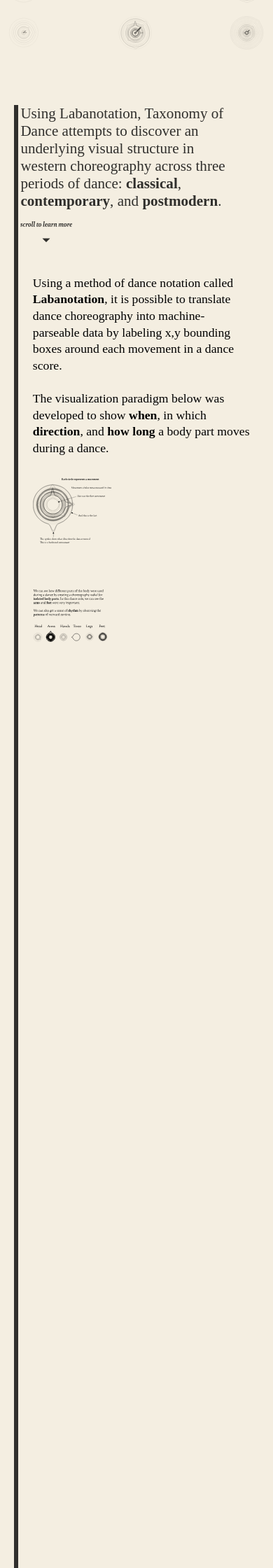
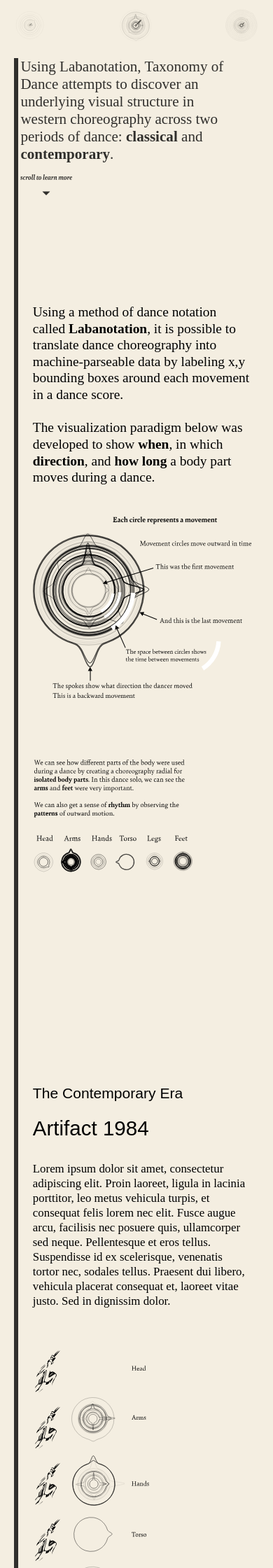
Before and after one commit to laurasher/taxonomy-of-dance, a Flask app: page / in a window 390 px wide. Shown: the part 560-2800 px from the top of the page at 70% size. Run offline with Flask 2, Linux system fonts and the light colour scheme; some libraries are stand-ins or nearby versions; some web fonts are replaced.

Commit message:
Overall styling.

```diff
--- a/templates/home.html
+++ b/templates/home.html
@@ -5,7 +5,7 @@
 	<style type="text/css">
 		:root {
 			--black-line-width: 6px;
-			--general-margin: 10%;
+			--general-margin: 8%;
 		}
 		.bely-display{
 			font-family: bely-display,sans-serif;
@@ -48,13 +48,12 @@
 			margin-right: 0px;
 		}
 		.left-margin{
-			margin-left: 10%;
+			margin-left: 12%;
 		}
 		.blade{
 			width: 100vw;
 			height: 90vh;
-			margin-bottom: 8vh;
-			/* min-height: 2000px; */
+			margin-bottom: 15vh;
 			border-top: black;
 			border-width: 0px;
 			border-left-width: 0px;
@@ -65,6 +64,7 @@
 		}
 		#title {
 			min-height: 0px !important;
+			height: 80vh;
 		}
 		#taxonomy-title {
 			padding-top: 8vh;
@@ -101,7 +101,7 @@
 		}
 		#intro-text{
 			width: 36vw;
-			font-size: 2.1vh !important;
+			font-size: 2.3vh !important;
 			line-height: 2.8vh !important;
 		}
 		#choreo-radial-explainer {
@@ -109,7 +109,7 @@
 			margin-top: var(--general-margin);
 		}
 		#choreo-radial-explainer-body {
-			width: 70%;
+			width: 80%;
 			margin-top: 40%;
 		}
 		.left-column {
@@ -155,6 +155,12 @@
 			margin-top: 0px;
 			margin-left: 12%;
 		}
+		.feature-spread-container {
+			width: 80%;
+			height: 90%;
+			margin-top: 0px;
+			margin-left: 12%;
+		}
 		.column-within-blade {
 			text-align: center;
 			padding: 2%;
@@ -175,10 +181,10 @@
 			grid-row: 1 / 3;
 		}
 		.desktop{
-			display:block;
+			display: block !important;
 		}
 		.mobile{
-			display:none;
+			display: none !important;
 		}
 		.play-button {
         	border-radius: 3px;
@@ -207,25 +213,49 @@
 			font-size: 3.5vh !important;
 			margin-top: 0px;
 		}
+		.era-title {
+			font-family: 'League', Fallback, sans-serif;
+			font-size: 2.5vh !important;
+			margin-top: 0px;
+		}
 		.feature-para {
 			width: 42vw;
 			font-size: 2vh !important;
 			line-height: 2.5vh !important;
 		}
-		@media (max-width: 1000px) and (min-width: 0px){
+		#artifact-feature-choreo-radials {
+			display: block;
+			width: 70vw;
+			margin-top: var(--general-margin);
+		}
+
+		/************ CAUTION: MOBILE STYLES ***************
+		****************************************************
+		***************************************************/
+		@media (max-width: 1040px) and (min-width: 0px){
 			.desktop{
-				display:none;
+				display: none !important;
 			}
 			.mobile{
-				display:block;
+				display: block !important;
 			}
 			.blade {
-				min-height: 2500px;
+				height: 82vh !important;
+				margin-top: 20vh !important;
+				margin-bottom: 20vh !important;
+			}
+			#modern-era-vis-spread {
+				min-height: 200vh;
+			}
+			#title {
+				height: 70vh !important;
+				margin-bottom: 10vh !important;
+				margin-top: 0 !important;
 			}
 			#taxonomy-title {
 				padding-top: .5vh;
 				height: 95vh;
-				width: 95vw;
+				width: 90vw;
 				background:
 				linear-gradient(black, black) right / var(--black-line-width) 25%;
 				background-repeat: no-repeat;
@@ -263,18 +293,42 @@
 				grid-row: 3;
 				grid-column: 1 / 3;
 			}
+			.left-column {
+				float: none;
+				width: 80vw;
+			}
 			.right-column {
 				float: none;
+				width: 80vw;
 			}
 			.choreo-radial{
 				width: 100%;
     			height: 50%;
 			}
+			#choreo-radial-explainer-body {
+				width: 60vw;
+				margin-top: 10vh;
+			}
 			#intro-text{
 				width: 80vw;
 			}
-			#choreo-radial-explainer {
-				width: 90%;
+			#intro {
+				min-height: 140vh !important;
+			}
+			.feature-para {
+				width: 80vw;
+			}
+			.two-column-spread {
+				margin-top: 10vh !important;
+			}
+			.feature-spread-container {
+				margin-top: 10vh !important;
+			}
+			#artifact-feature-choreo-radials {
+				height: 55vh;
+				margin-top: 5vh;
+				float: left;
+				width: 20vh;
 			}
 		}
 	</style>
@@ -299,15 +353,14 @@
 			<div class='child'>
 				<div id='subtitle' class='bely-regular'>
 					Using Labanotation, Taxonomy of Dance attempts to discover an underlying visual
-					structure in western choreography across three periods of dance: <b>classical</b>, <b>contemporary</b>, and <b>postmodern</b>.
+					structure in western choreography across two periods of dance: <b>classical</b> and <b>contemporary</b>.
 				</div>
 				<div id='learn-more'>
 					<img src="{{ url_for('static', filename='assets/learn-more-2.svg') }}">
 				</div>
 			</div>
 		</div>
-		<div style='margin-top: -5vh;'>
-			<!-- <div class='spread-container'> -->
+		<div >
 			<div class='two-column-spread'>
 				<div class='left-column'>
 					<p id='intro-text' class='para'>
@@ -317,30 +370,29 @@
 						<b>how long</b> a body part moves during a dance.
 					</p>
 					<img id='choreo-radial-explainer' src="{{ url_for('static', filename='assets/explainer-choreo-radial.svg') }}" alt="choreo-radial explainer graphic">
-					<!-- <img id='choreo-radial-explainer-body' src="{{ url_for('static', filename='assets/explainer-choreo-radial-body.svg') }}" alt="choreo-radial-body explainer graphic"> -->
 				</div>
 				<div class='right-column'>
 					<img id='choreo-radial-explainer-body' src="{{ url_for('static', filename='assets/explainer-choreo-radial-body.svg') }}" alt="choreo-radial-body explainer graphic">
 				</div>
 			</div>
-			<!-- </div> -->
 		</div>
 	</div>
-	<!-- <div id='methodology' class='blade'>
-		<p class='left-margin'>METHODOLOGY</p>
-	</div> -->
-	<div id='classical-era-illustration-spread' class='blade'>
-		<div class='spread-container'>
+	<div id='modern-era-feature-spread' class='blade'>
+		<div class='feature-spread-container'>
 			<div>
+				<p class='era-title'>The Contemporary Era</p>
 				<p class='feature-title'>Artifact 1984</p>
 				<p class='feature-para'>Lorem ipsum dolor sit amet, consectetur adipiscing elit. Proin laoreet, ligula
 						in lacinia porttitor, leo metus vehicula turpis, et consequat felis lorem nec elit. Fusce augue arcu, facilisis nec
 						posuere quis, ullamcorper sed neque. Pellentesque et eros tellus. Suspendisse id ex scelerisque, venenatis tortor nec,
 						sodales tellus. Praesent dui libero, vehicula placerat consequat et, laoreet vitae justo. Sed in dignissim dolor.</p>
 			</div>
+			<img id='artifact-feature-choreo-radials' class='desktop' src="{{ url_for('static', filename='assets/artifact-radials-names-below-illus.svg') }}" alt="artifact 1984 choreo radials">
+			<img id='artifact-feature-choreo-radials' class='mobile' src="{{ url_for('static', filename='assets/artifact-radials-vert-names-right-illus.svg') }}" alt="artifact 1984 choreo radials">
 		</div>
 	</div>
-	<div id='postmodern-era-vis-spread' class='blade'>
+	<div id='modern-era-vis-spread' class='blade'>
+			<p class='era-title left-margin' style='margin-bottom: 5vh;'>The Contemporary Era</p>
 			<div class='spread-container'>
 				<div id='endolor-column' class="column-within-blade a">
 						<button id="endolor-play-button" class='play-button' onclick="document.getElementById('endolor-audio').play()">&#9658;</button>
@@ -376,14 +428,14 @@
 				</div>
 			</div>
 	</div>
-	<div id='classical-era-vis-spread' class='blade'>
+	<!-- <div id='classical-era-vis-spread' class='blade'>
 			<div class='spread-container'>
-				<div id='coppelia-column' class="column-within-blade a">
+				<div id='coppelia-column' class="column-within-blade a"> -->
 					<!-- <button id="coppelia-play-button" class='play-button' onclick="document.getElementById('coppelia-audio').play()">&#9658;</button> -->
 					<!-- TODO ADD SLIDER -->
 					<!-- TODO ADD PAUSE -->
 					<!-- TODO ADD MARKER FOR AVG CUMULATIVE WEIGHT DIST-->
-					<p class='column-title'>Coppélia 1870</p>
+					<!-- <p class='column-title'>Coppélia 1870</p>
 					<div id="coppelia-choreo-radial" class='choreo-radial'></div>
 					<p class='column-paragraph para' style='text-align: left;'>Arthur Michel Saint-Leon<br><br>Coppélia was originally choreographed by Arthur Saint-Léon for the St. Petersburg Imperial Ballet in
 						Russia, though it debuted in Paris in 1870. The ballet tells the comic story of an inventor who creates a doll so lifelike
@@ -408,7 +460,7 @@
 						</p>
 				</div>
 			</div>
-	</div>
+	</div> -->
 	<main>
 	{% block main %}{% endblock %}
 	</main>
```
Also changed, not shown: static/assets/artifact-body-radials.svg (added), static/assets/artifact-radials-names-below-illus.svg (added), static/assets/artifact-radials-names-below.svg (added), static/assets/artifact-radials-vert-names-right-illus.svg (added), static/assets/artifact-radials-vert-names-right.svg (added), static/assets/explainer-choreo-radial.svg, static/assets/explainer-choreo-radial_old.svg (added).
